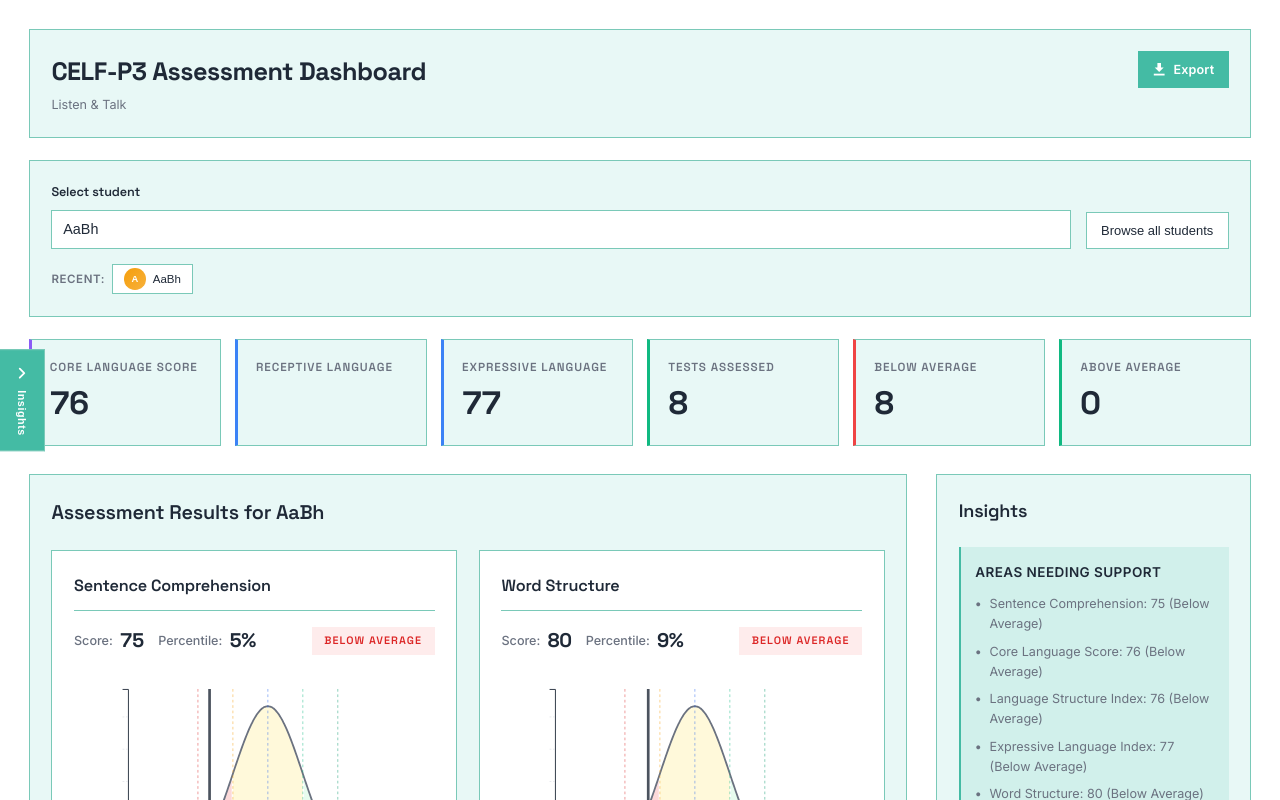
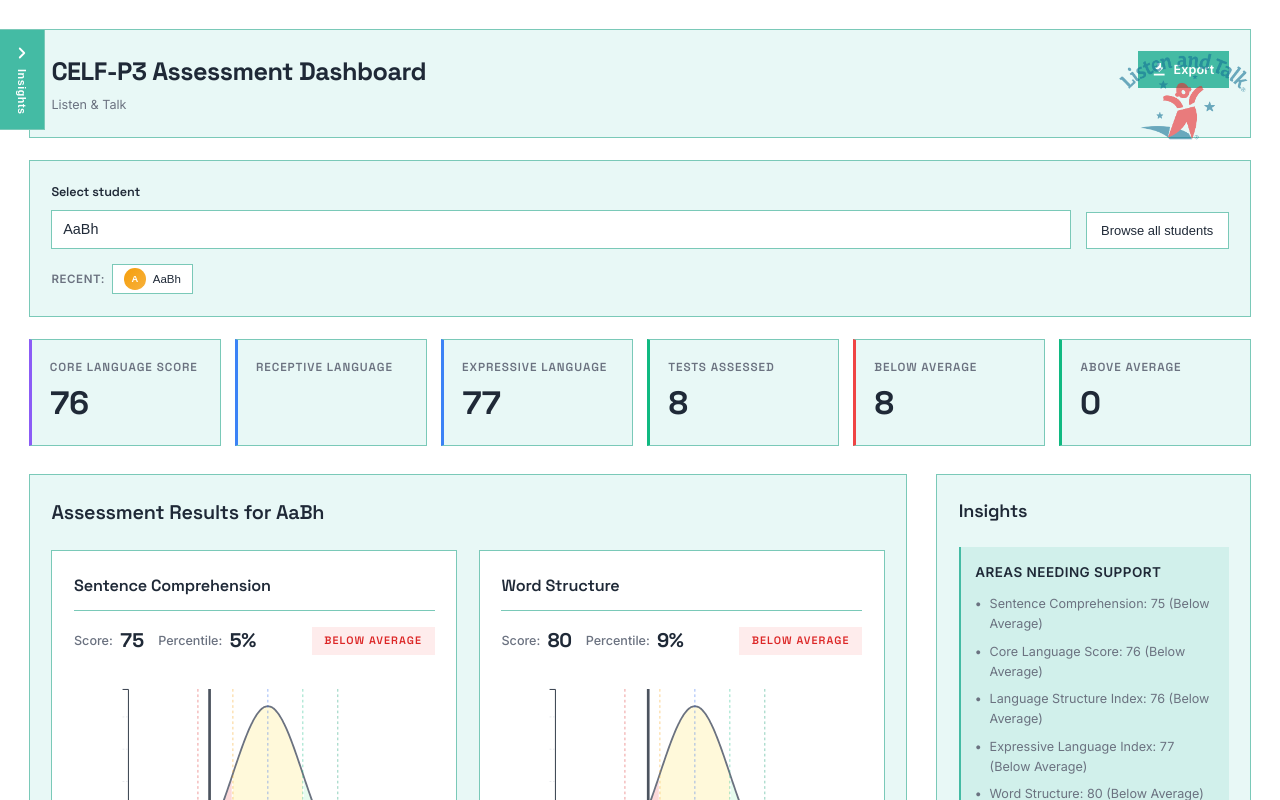
Before and after one commit to anvita-kallam/listenandtalk, a React (Vite) app: page / in a window 1280 px wide. Shown: the top 800 px of the page. Built offline with nearby package versions, Linux system fonts and the light colour scheme.

Commit message:
Move insights tab and logo to top for persistent visibility during scroll

```diff
--- a/src/App.css
+++ b/src/App.css
@@ -7,16 +7,16 @@
 
 .background-logo {
   position: fixed;
-  bottom: 2rem;
+  top: 2rem;
   right: 2rem;
-  width: 200px;
-  height: 200px;
+  width: 150px;
+  height: 150px;
   background-image: url('/logo.png');
   background-size: contain;
   background-repeat: no-repeat;
   background-position: center;
   opacity: 0.6;
-  z-index: 0;
+  z-index: 10;
   pointer-events: none;
 }
 
@@ -82,8 +82,7 @@
 .insight-panel-tab {
   position: fixed;
   left: 0;
-  top: 50%;
-  transform: translateY(-50%);
+  top: 2rem;
   z-index: 100;
   background: var(--primary-color);
   color: white;
```
